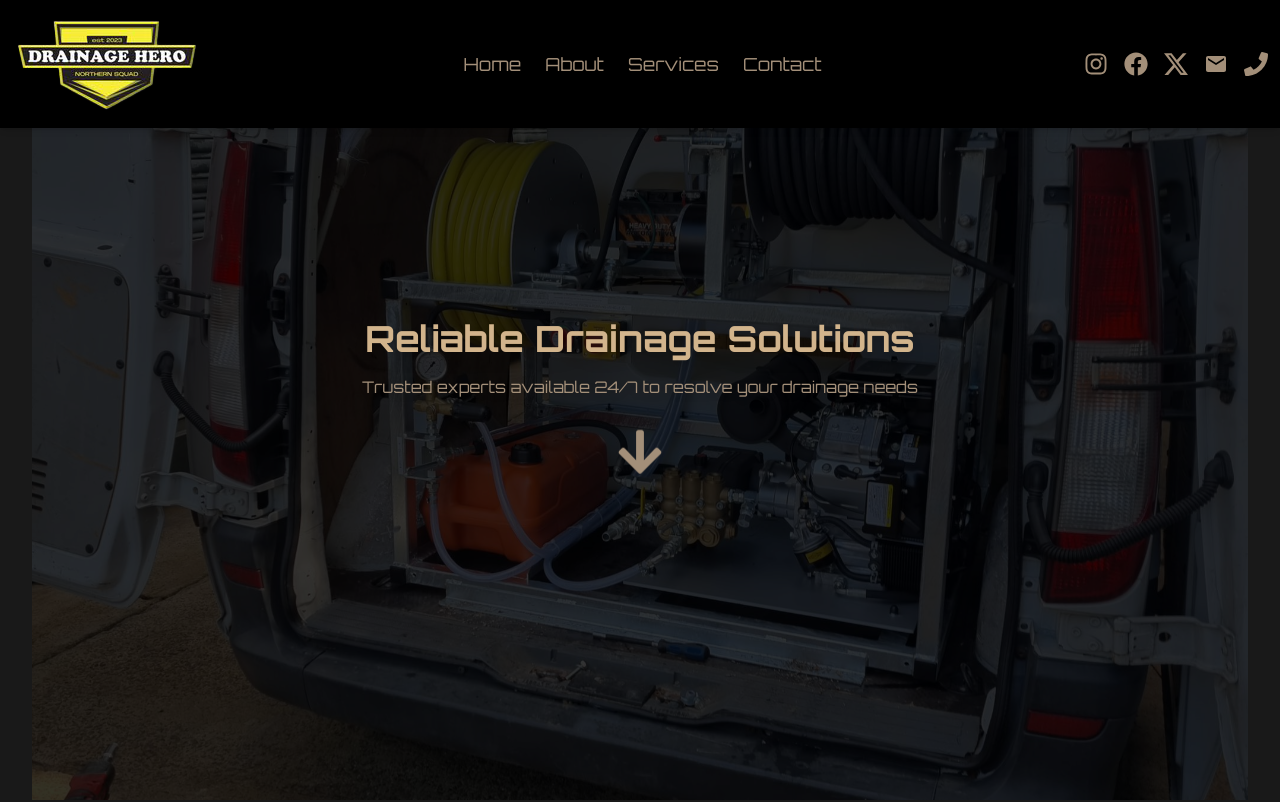
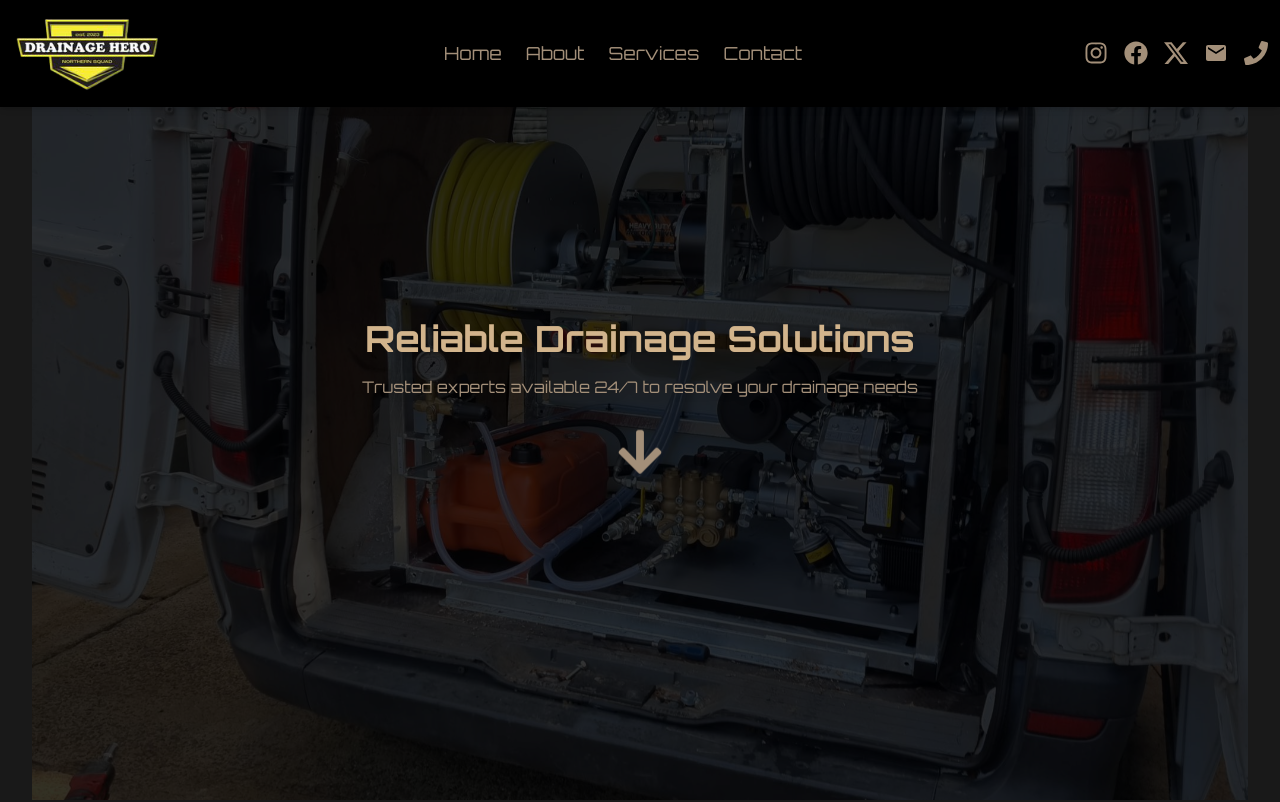
Before and after one commit to oyousaf/dh, a Next.js app: page / in a window 1280 px wide. Shown: the top 802 px of the page. Built offline with nearby package versions, Linux system fonts and the light colour scheme.

Commit message:
squashing bugs

```diff
--- a/components/Navbar.jsx
+++ b/components/Navbar.jsx
@@ -3,6 +3,7 @@ import { useState } from "react";
 import { FaBars, FaTimes } from "react-icons/fa";
 import { motion, AnimatePresence } from "framer-motion";
 import { NAV_LINKS, socialLinks } from "@/constants";
+import Image from "next/image";
 
 export default function Navbar() {
   const [isOpen, setIsOpen] = useState(false);
@@ -45,8 +46,14 @@ export default function Navbar() {
           aria-label="Scroll to hero section"
           className="text-2xl font-bold hover:text-tan transition-all duration-300 ease-in-out"
         >
-          <img src="/images/logo.png" alt="logo" />
-         {/* Drainage Hero */}
+          <Image
+            src="/images/logo.png"
+            alt="logo"
+            width={150}
+            height={50}
+            priority
+          />
+          {/* Drainage Hero */}
         </button>
 
         {/* Hamburger Icon */}
```
